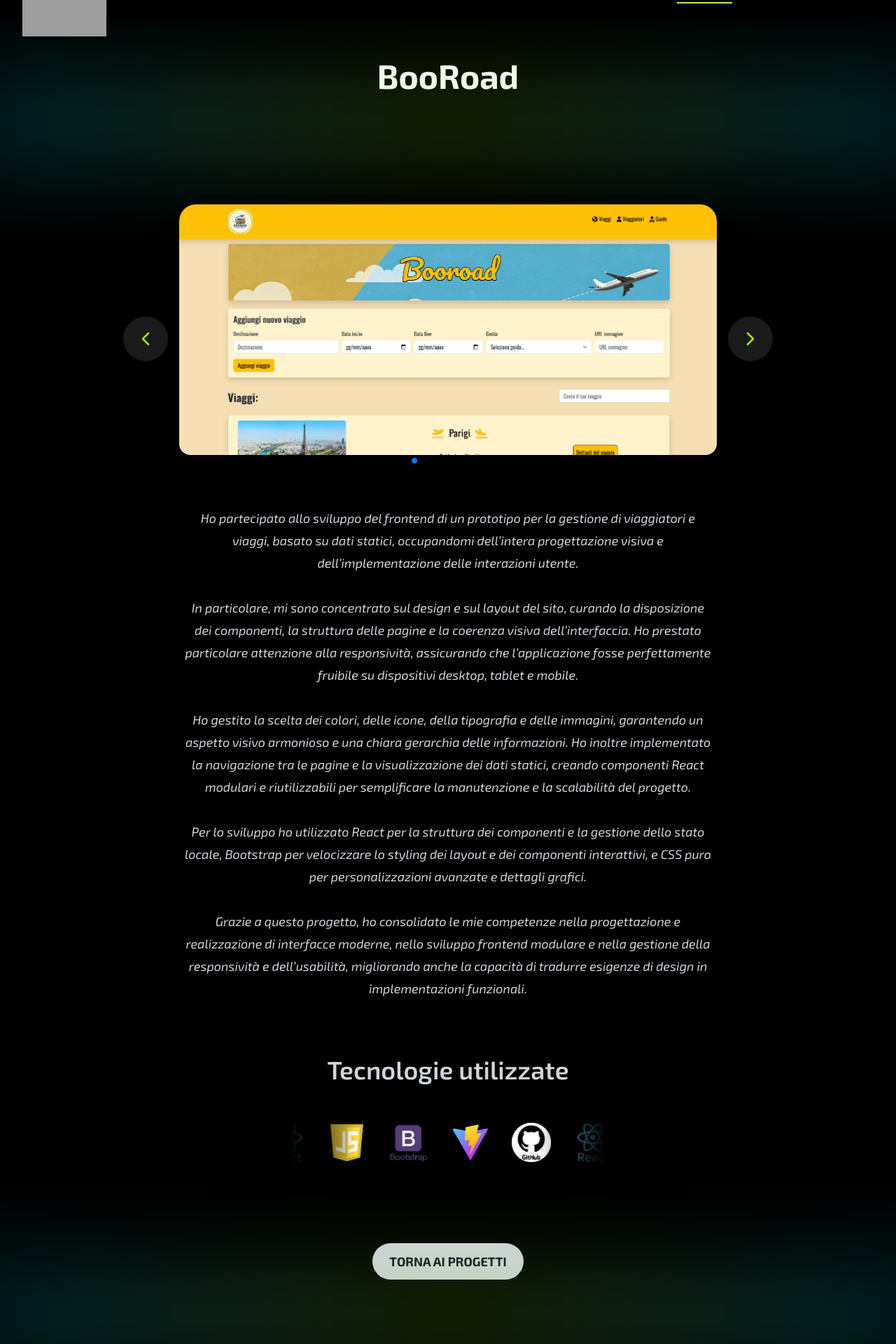
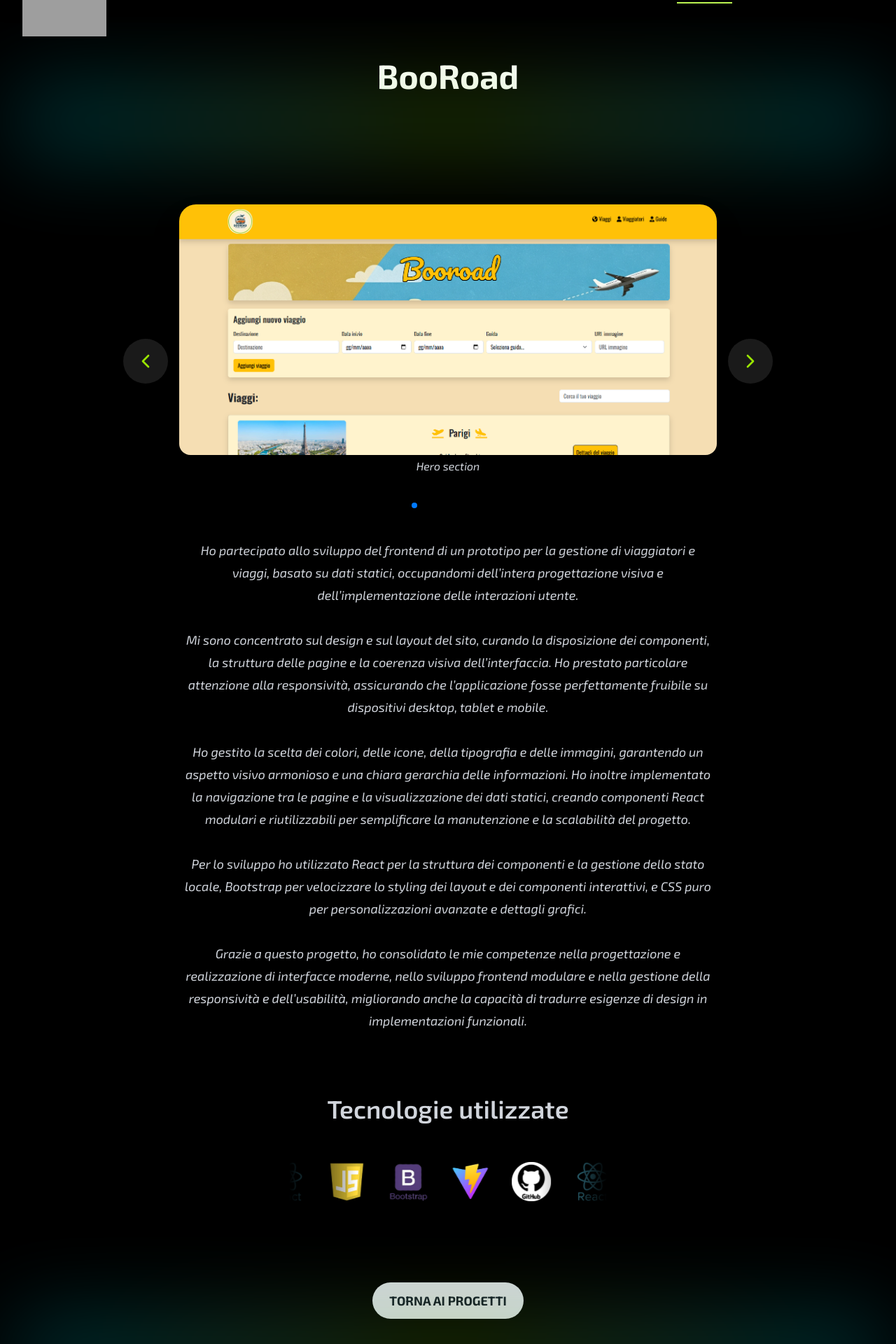
Before and after one commit to ValerioDiBiagio/personal-portfolio, a React (Vite) app: page /projects/booroad in a window 1280 px wide. Shown: the part 40-1960 px from the top of the page at 70% size. Built offline with nearby package versions, Linux system fonts and the light colour scheme; grey boxes are pictures that could not be loaded; a web font is replaced by a local one.

Commit message:
feat: enhance project media structure with detailed media items and improve ProjectsDetailsPage layout

```diff
--- a/src/data/projects.ts
+++ b/src/data/projects.ts
@@ -1,3 +1,9 @@
+interface MediaItem {
+    src: string;
+    caption?: string;
+    alt?: string;
+}
+
 interface Project {
     slug: string;
     title: string;
@@ -5,10 +11,9 @@ interface Project {
     shortDescription: string;
     longDescription: string;
     image: string;
-    media: string[];
+    media: Array<string | MediaItem>;
     technologies: string[];
-};
-
+}
 
 const featuredProjects: Project[] = [
     {
@@ -25,18 +30,18 @@ const featuredProjects: Project[] = [
              Grazie a questa esperienza, ho consolidato le mie competenze nello sviluppo full-stack, nella creazione di interfacce moderne e funzionali e nel lavoro collaborativo all’interno di un team.`,
         image: "/image/topgames-hero.png",
         media: [
-            "/image/topgames/topgames-popup.png",
-            "/image/topgames/topgames-hero-detail.png",
-            "/image/topgames/topgames-ultimiarrivi.png",
-            "/image/topgames/topgames-cards.png",
-            "/image/topgames/topgames-footer.png",
-            "/image/topgames/topgames-details.png",
-            "/image/topgames/topgames-ps5.png",
-            "/image/topgames/topgames-wishlist.png",
-            "/image/topgames/topgames-cart.png",
-            "/image/topgames/topgames-checkout.png",
-            "/video/topgames/top-games-video.mp4",
-            "/video/topgames/top-games-responsive.mp4",
+            { src: "/image/topgames/topgames-popup.png", caption: "Popup di benvenuto", alt: "Popup di benvenuto" },
+            { src: "/image/topgames/topgames-hero-detail.png", caption: "Hero section", alt: "Hero section" },
+            { src: "/image/topgames/topgames-ultimiarrivi.png", caption: "Sezione Ultimi Arrivi", alt: "Sezione Ultimi Arrivi" },
+            { src: "/image/topgames/topgames-cards.png", caption: "Cards dei prodotti", alt: "Cards dei prodotti" },
+            { src: "/image/topgames/topgames-footer.png", caption: "Footer del sito", alt: "Footer del sito" },
+            { src: "/image/topgames/topgames-details.png", caption: "Pagina con card di dettaglio del prodotto", alt: "Pagina con card di dettaglio del prodotto" },
+            { src: "/image/topgames/topgames-ps5.png", caption: "Pagina PS5", alt: "Pagina PS5" },
+            { src: "/image/topgames/topgames-wishlist.png", caption: "Pagina della wishlist", alt: "Pagina della wishlist" },
+            { src: "/image/topgames/topgames-cart.png", caption: "Sezione del carrello", alt: "Sezione del carrello" },
+            { src: "/image/topgames/topgames-checkout.png", caption: "Pagina del checkout", alt: "Pagina del checkout" },
+            { src: "/video/topgames/top-games-video.mp4", caption: "Video - Demo del sito", alt: "Video - Demo del sito" },
+            { src: "/video/topgames/top-games-responsive.mp4", caption: "Video - Versione responsive del sito", alt: "Video - Versione responsive del sito" },
         ],
         technologies: ["React", "JavaScript", "HTML5", "CSS3", "Bootstrap", "MySQL", "Node.js", "Express.js", "Vite", "Postman", "GitHub", "Visual Studio Code"],
     },
@@ -48,19 +53,19 @@ const featuredProjects: Project[] = [
             "Sviluppo del frontend di un prototipo per la gestione di viaggiatori e viaggi con dati statici.",
         longDescription:
             `Ho partecipato allo sviluppo del frontend di un prototipo per la gestione di viaggiatori e viaggi, basato su dati statici, occupandomi dell’intera progettazione visiva e dell’implementazione delle interazioni utente.<br/><br/>
-             In particolare, mi sono concentrato sul design e sul layout del sito, curando la disposizione dei componenti, la struttura delle pagine e la coerenza visiva dell’interfaccia. Ho prestato particolare attenzione alla responsività, assicurando che l’applicazione fosse perfettamente fruibile su dispositivi desktop, tablet e mobile.<br/><br/>
+             Mi sono concentrato sul design e sul layout del sito, curando la disposizione dei componenti, la struttura delle pagine e la coerenza visiva dell’interfaccia. Ho prestato particolare attenzione alla responsività, assicurando che l’applicazione fosse perfettamente fruibile su dispositivi desktop, tablet e mobile.<br/><br/>
              Ho gestito la scelta dei colori, delle icone, della tipografia e delle immagini, garantendo un aspetto visivo armonioso e una chiara gerarchia delle informazioni. Ho inoltre implementato la navigazione tra le pagine e la visualizzazione dei dati statici, creando componenti React modulari e riutilizzabili per semplificare la manutenzione e la scalabilità del progetto.<br/><br/>
              Per lo sviluppo ho utilizzato React per la struttura dei componenti e la gestione dello stato locale, Bootstrap per velocizzare lo styling dei layout e dei componenti interattivi, e CSS puro per personalizzazioni avanzate e dettagli grafici.<br/><br/>
              Grazie a questo progetto, ho consolidato le mie competenze nella progettazione e realizzazione di interfacce moderne, nello sviluppo frontend modulare e nella gestione della responsività e dell’usabilità, migliorando anche la capacità di tradurre esigenze di design in implementazioni funzionali.`,
         image: "/image/booroad-hero.png",
         media: [
-            "/image/booroad/booroad-hero-detail.png",
-            "/image/booroad/booroad-home.png",
-            "/image/booroad/booroad-travel.png",
-            "/image/booroad/booroad-travellers.png",
-            "/image/booroad/booroad-travellers-details.png",
-            "/image/booroad/booroad-guides.png",
-            "/video/booroad/booroad-video.mp4",
+            { src: "/image/booroad/booroad-hero-detail.png", caption: "Hero section", alt: "Hero section" },
+            { src: "/image/booroad/booroad-home.png", caption: "Home del sito", alt: "Home del sito" },
+            { src: "/image/booroad/booroad-travel.png", caption: "Pagina di dettaglio del viaggio", alt: "Pagina di dettaglio del viaggio" },
+            { src: "/image/booroad/booroad-travellers.png", caption: "Pagina con la lista dei viaggiatori", alt: "Pagina con la lista dei viaggiatori" },
+            { src: "/image/booroad/booroad-travellers-details.png", caption: "Sezione con dettaglio dei viaggiatori", alt: "Sezione con dettaglio dei viaggiatori" },
+            { src: "/image/booroad/booroad-guides.png", caption: "Pagina con l'elenco delle guide", alt: "Pagina con l'elenco delle guide" },
+            { src: "/video/booroad/booroad-video.mp4", caption: "Video - Demo del sito", alt: "Video - Demo del sito" },
         ],
         technologies: ["React", "JavaScript", "HTML5", "CSS3", "Bootstrap", "Vite", "GitHub", "Visual Studio Code"],
     },
@@ -78,15 +83,14 @@ const featuredProjects: Project[] = [
              Questo progetto mi ha permesso di consolidare competenze nella creazione di componenti UI modulari, responsivi e accessibili, nella documentazione con Storybook e nell’adozione di metodologie di design e sviluppo orientate alla qualità e alla scalabilità del codice.`,
         image: "/image/header-light-desktop.png",
         media: [
-            "/image/header-design/light-desktop.png",
-            "/image/header-design/light-tablet.png",
-            "/image/header-design/dark-desktop.png",
-            "/image/header-design/dark-tablet.png",
-            "/video/header-design/header-video.mp4",
+            { src: "/image/header-design/light-desktop.png", caption: "Header nella versione desktop light", alt: "Header nella versione desktop light" },
+            { src: "/image/header-design/light-tablet.png", caption: "Header nella versione tablet light", alt: "Header nella versione tablet light" },
+            { src: "/image/header-design/dark-desktop.png", caption: "Header nella versione desktop dark", alt: "Header nella versione desktop dark" },
+            { src: "/image/header-design/dark-tablet.png", caption: "Header nella versione tablet dark", alt: "Header nella versione tablet dark" },
+            { src: "/video/header-design/header-video.mp4", caption: "Video - Demo dell'header", alt: "Video - Demo dell'header" },
         ],
         technologies: ["React", "JavaScript", "TypeScript", "HTML5", "CSS3", "Bootstrap", "Storybook", "Vite", "GitHub", "Visual Studio Code"],
     }
-
 ];
 
 export default featuredProjects;
--- a/src/pages/AboutPage.tsx
+++ b/src/pages/AboutPage.tsx
@@ -87,9 +87,9 @@ const AboutPage: React.FC = () => {
             >
                 <h2 className="text-gray-300 text-3xl sm:text-5xl font-semibold">Il mio percorso in breve</h2>
 
+
                 <p className="text-gray-400 max-w-2xl mb-6 mt-2 text-lg italic">
-                    <p className="text-gray-400 max-w-2xl mb-6 mt-2 text-lg italic">
-                        Un percorso vario che mi ha permesso di sviluppare competenze trasversali, adattabilità e una visione più completa del lavoro e delle persone.</p></p>
+                    Un percorso vario che mi ha permesso di sviluppare competenze trasversali, adattabilità e una visione più completa del lavoro e delle persone.</p>
 
                 {/* Timeline */}
                 <div className="flex justify-center w-full mb-8">
--- a/src/pages/ProjectsDetailsCard.tsx
+++ b/src/pages/ProjectsDetailsCard.tsx
@@ -26,7 +26,7 @@ const TechBanner: React.FC<{ technologies: string[] }> = ({ technologies }) => {
 
     return (
         <div className="flex flex-col justify-center items-center space-y-6 mt-20">
-            <h2 className="text-gray-300 text-2xl sm:text-3xl md:text-4xl font-semibold text-center mb-10">
+            <h2 className="text-gray-300 text-2xl sm:text-3xl md:text-4xl font-semibold text-center mt-10 mb-10">
                 Tecnologie utilizzate
             </h2>
 
@@ -109,17 +109,24 @@ const ProjectDetailsPage: React.FC = () => {
                 {project.title}
             </motion.h1>
 
+            {/* Banner */}
             <motion.div
                 className="w-full h-20 rounded-3xl pointer-events-none bg-gradient-to-r from-cyan-400 via-lime-500 to-cyan-400 blur-3xl opacity-30 mb-20"
-                animate={{ scale: [1, 1.13, 1] }}
-                transition={{ duration: 4, repeat: Infinity, ease: "easeInOut" }}
+                animate={{ x: [0, 50, 0] }}
+                transition={{
+                    duration: 6,
+                    repeat: Infinity,
+                    repeatType: "loop",
+                    ease: "linear",
+                }}
             />
 
+            {/* Carosello */}
             <motion.div
                 initial={{ opacity: 0 }}
                 animate={{ opacity: 1 }}
                 transition={{ delay: 0.2 }}
-                className="w-full max-w-3xl mb-12 relative flex justify-center"
+                className="w-full max-w-3xl relative flex justify-center"
             >
                 <Swiper
                     modules={[Navigation, Pagination]}
@@ -130,17 +137,45 @@ const ProjectDetailsPage: React.FC = () => {
                     pagination={{ clickable: true }}
                     spaceBetween={20}
                     slidesPerView={1}
-                    className="rounded-3xl overflow-hidden shadow-2xl"
+                    className="rounded-3xl overflow-hidden shadow-2xl relative"
+                    style={{ paddingBottom: '4rem' }}
                 >
-                    {mediaGallery.map((item, index) => (
-                        <SwiperSlide key={index}>
-                            {item.endsWith(".mp4") ? (
-                                <video src={item} controls className="w-full h-auto rounded-2xl" />
-                            ) : (
-                                <img src={item} alt={`media-${index}`} className="w-full h-auto object-cover rounded-2xl" />
-                            )}
-                        </SwiperSlide>
-                    ))}
+                    {mediaGallery.map((item, index) => {
+                        let src: string;
+                        let caption: string;
+                        let alt: string;
+
+                        if (typeof item === "string") {
+                            src = item;
+                            caption = "";
+                            alt = "";
+                        } else {
+                            src = item.src;
+                            caption = item.caption || "";
+                            alt = item.alt || item.caption || "";
+                        }
+
+                        return (
+                            <SwiperSlide key={index} className="relative">
+                                {src.endsWith(".mp4") ? (
+                                    <video src={src} controls className="w-full h-auto rounded-2xl" />
+                                ) : (
+                                    <img
+                                        src={src}
+                                        alt={alt}
+                                        className="w-full h-auto object-cover rounded-2xl"
+                                    />
+                                )}
+
+                                {caption && (
+                                    <div className="absolute left-1/2 -translate-x-1/2 text-center text-gray-300 italic bg-black/50 px-3 py-1 rounded-md text-sm sm:text-base z-20 whitespace-normal max-w-[90%]">
+                                        {caption}
+                                    </div>
+                                )}
+                            </SwiperSlide>
+                        );
+                    })}
+
                 </Swiper>
 
                 {/* Freccia sinistra */}
@@ -160,24 +195,19 @@ const ProjectDetailsPage: React.FC = () => {
                 >
                     <ChevronRight className="w-5 h-5 sm:w-6 sm:h-6 md:w-8 md:h-8" />
                 </motion.button>
-
-
-
             </motion.div>
-
 
             {/* Descrizione */}
             <motion.div
                 initial={{ opacity: 0, y: 30 }}
-                animate={{ opacity: 1, y: 0 }}
+                animate={{ opacity: 1 }}
                 transition={{ duration: 0.7 }}
                 className="max-w-3xl text-center text-gray-300 italic text-base sm:text-lg md:text-lg leading-7 sm:leading-8 px-2"
             >
                 <p dangerouslySetInnerHTML={{ __html: project.longDescription }} />
             </motion.div>
 
-
-            {/* Banner Tecnologie*/}
+            {/* Banner Tecnologie */}
             {project.technologies && (
                 <TechBanner technologies={project.technologies} />
             )}
@@ -195,8 +225,13 @@ const ProjectDetailsPage: React.FC = () => {
             {/* Glow finale */}
             <motion.div
                 className="w-full h-20 rounded-3xl pointer-events-none bg-gradient-to-r from-cyan-400 via-lime-500 to-cyan-400 blur-3xl opacity-30 mb-20"
-                animate={{ scale: [1, 1.13, 1] }}
-                transition={{ duration: 4, repeat: Infinity, ease: "easeInOut" }}
+                animate={{ x: [0, 50, 0] }}
+                transition={{
+                    duration: 6,
+                    repeat: Infinity,
+                    repeatType: "loop",
+                    ease: "linear",
+                }}
             />
         </div>
     );
```
